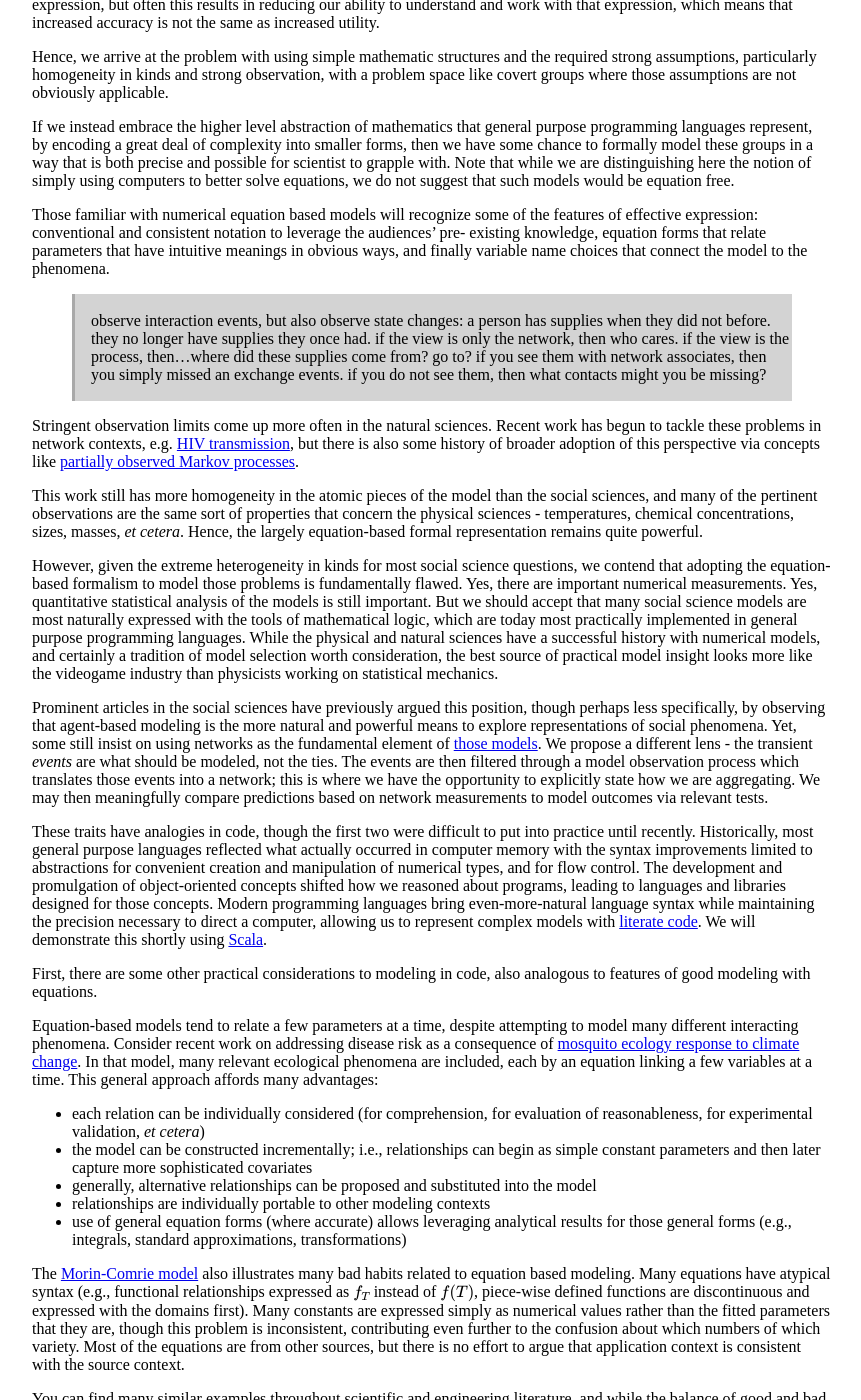
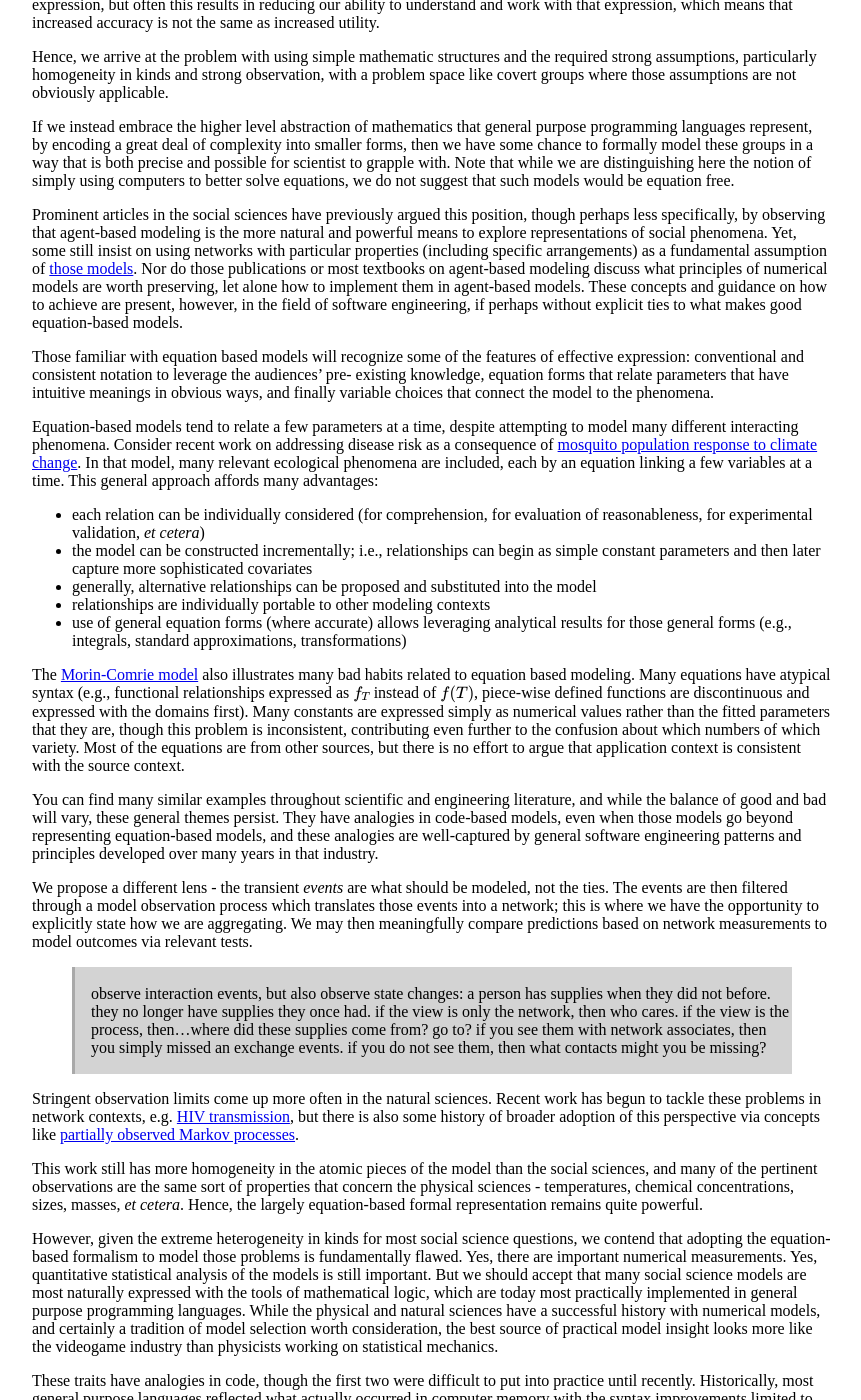
Before and after one commit to pearsonca/scala-commsim, a Jekyll site: the page built from index.md, in a window 1280 px wide and 1400 px high, scrolled down 4533 px. Shown: the whole window, without its empty margins (208-1069 px from the left). Built offline with Jekyll 4.4.1, drawn with Linux system fonts in a browser that asks for light colours; formulas are drawn with MathJax 3; some of the changed lines change nothing that is shown; some of the changed text lies outside the part shown.

Commit message:
re-org to move orphaned text back into good place

```diff
--- a/index.md
+++ b/index.md
@@ -336,12 +336,63 @@ that is both precise and possible for scientist to grapple with.  Note that whil
 are distinguishing here the notion of simply using computers to better solve equations,
 we do not suggest that such models would be equation free.
 
-Those familiar with
-numerical equation based models will recognize some of the features of effective
+Prominent articles in the social sciences have previously argued this position,
+though perhaps less specifically, by observing that agent-based modeling is the
+more natural and powerful means to explore representations of social phenomena.
+Yet, some still insist on using networks with particular properties (including
+specific arrangements) as a fundamental assumption of [those models][Snijders201044].
+Nor do those publications or most textbooks on agent-based modeling discuss what
+principles of numerical models are worth preserving, let alone how to implement
+them in agent-based models.  These concepts and guidance on how to achieve are
+present, however, in the field of software engineering, if perhaps without
+explicit ties to what makes good equation-based models.
+
+Those familiar with equation based models will recognize some of the features of effective
 expression: conventional and consistent notation to leverage the audiences' pre-
 existing knowledge, equation forms that relate parameters that have intuitive
-meanings in obvious ways, and finally variable name choices that connect the
+meanings in obvious ways, and finally variable choices that connect the
 model to the phenomena.
+
+Equation-based models tend to relate a few parameters at a time, despite
+attempting to model many different interacting phenomena.  Consider recent work
+on addressing disease risk as a consequence of [mosquito population response to climate change][morincomrie2010].
+In that model, many relevant ecological phenomena are included, each by an equation
+linking a few variables at a time.  This general approach affords many advantages:
+
+- each relation can be individually considered (for comprehension, for evaluation
+of reasonableness, for experimental validation, *et cetera*)
+- the model can be constructed incrementally; i.e., relationships can begin as
+simple constant parameters and then later capture more sophisticated covariates
+- generally, alternative relationships can be proposed and substituted into the model
+- relationships are individually portable to other modeling contexts
+- use of general equation forms (where accurate) allows leveraging analytical results for
+those general forms (e.g., integrals, standard approximations, transformations)
+
+The [Morin-Comrie model][morincomrie2010] also illustrates many bad
+habits related to equation based modeling.  Many equations have atypical syntax
+(e.g., functional relationships expressed as $f_T$ instead of $f(T)$, piece-wise
+defined functions are discontinuous and expressed with the domains first).  Many
+constants are expressed simply as numerical values rather than the fitted
+parameters that they are, though this problem is inconsistent, contributing even
+further to the confusion about which numbers of which variety.  Most of the
+equations are from other sources, but
+there is no effort to argue that application context is consistent with the source
+context.
+
+You can find many similar examples throughout scientific and engineering
+literature, and while the balance of good and bad will vary, these general
+themes persist.  They have analogies in code-based models, even when those
+models go beyond representing equation-based models, and these analogies are
+well-captured by general software engineering patterns and principles developed
+over many years in that industry.
+
+
+We propose a different lens - the transient *events*
+are what should be modeled, not the ties.  The events are then filtered through
+a model observation process which translates those events into a network; this
+is where we have the opportunity to explicitly state how we are aggregating.  We
+may then meaningfully compare predictions based on network measurements to model
+outcomes via relevant tests.
 
 > observe interaction events, but also observe state changes: a person has supplies
 when they did not before.  they no longer have supplies they once had.  if the view
@@ -373,16 +424,7 @@ certainly a tradition of model selection worth consideration, the best source of
 practical model insight looks more like the videogame industry than physicists
 working on statistical mechanics.
 
-Prominent articles in the social sciences have previously argued this position,
-though perhaps less specifically, by observing that agent-based
-modeling is the more natural and powerful means to explore representations of
-social phenomena.  Yet, some still insist on using networks as the fundamental
-element of [those models][Snijders201044].  We propose a different lens - the
-transient *events* are what should be modeled, not the ties.  The events are
-then filtered through a model observation process which translates those events
-into a network; this is where we have the opportunity to explicitly state how we
-are aggregating.  We may then meaningfully compare predictions based on network
-measurements to model outcomes via relevant tests.
+
 
 
 These traits have analogies in code, though the first two were difficult to put into
@@ -399,38 +441,6 @@ We will demonstrate this shortly using [Scala](http://www.scala-lang.org/).
 First, there are some other practical considerations to modeling in code, also
 analogous to features of good modeling with equations.
 
-Equation-based models tend to relate a few parameters at a time, despite
-attempting to model many different interacting phenomena.  Consider recent work
-on addressing disease risk as a consequence of [mosquito ecology response to climate change][morincomrie2010].
-In that model, many relevant ecological phenomena are included, each by an equation
-linking a few variables at a time.  This general approach affords many advantages:
-
-- each relation can be individually considered (for comprehension, for evaluation
-of reasonableness, for experimental validation, *et cetera*)
-- the model can be constructed incrementally; i.e., relationships can begin as
-simple constant parameters and then later capture more sophisticated covariates
-- generally, alternative relationships can be proposed and substituted into the model
-- relationships are individually portable to other modeling contexts
-- use of general equation forms (where accurate) allows leveraging analytical results for
-those general forms (e.g., integrals, standard approximations, transformations)
-
-The [Morin-Comrie model][morincomrie2010] also illustrates many bad
-habits related to equation based modeling.  Many equations have atypical syntax
-(e.g., functional relationships expressed as $f_T$ instead of $f(T)$, piece-wise
-defined functions are discontinuous and expressed with the domains first).  Many
-constants are expressed simply as numerical values rather than the fitted
-parameters that they are, though this problem is inconsistent, contributing even
-further to the confusion about which numbers of which variety.  Most of the
-equations are from other sources, but
-there is no effort to argue that application context is consistent with the source
-context.
-
-You can find many similar examples throughout scientific and engineering
-literature, and while the balance of good and bad will vary, these general
-themes persist.  They have analogies in code-based models, even when those
-models go beyond representing equation-based models, and these analogies are
-well-captured by general software engineering patterns and principles developed
-over many years in that industry.
 
 Providing a complete overview of that discipline is best left to other venues.
 We will instead focus on few lessons from a [seminal work in this area][gofbook],
```
